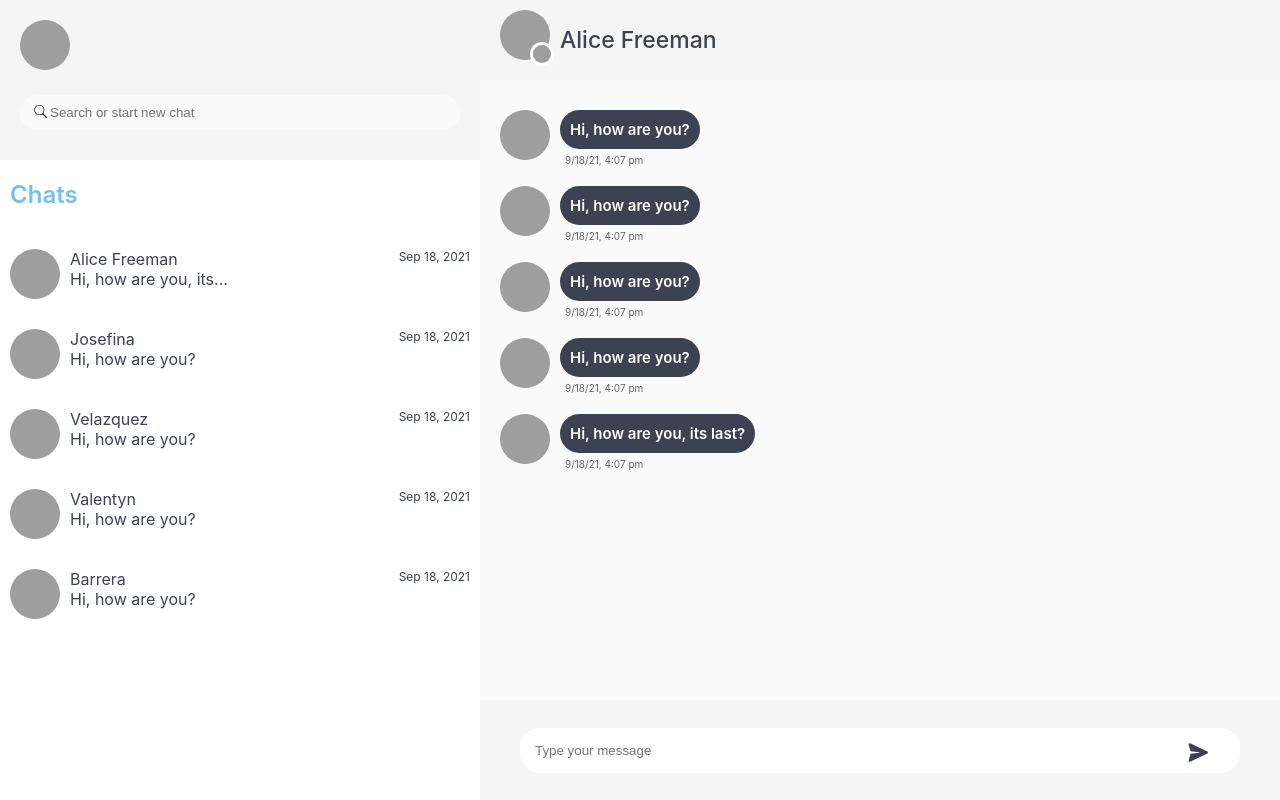
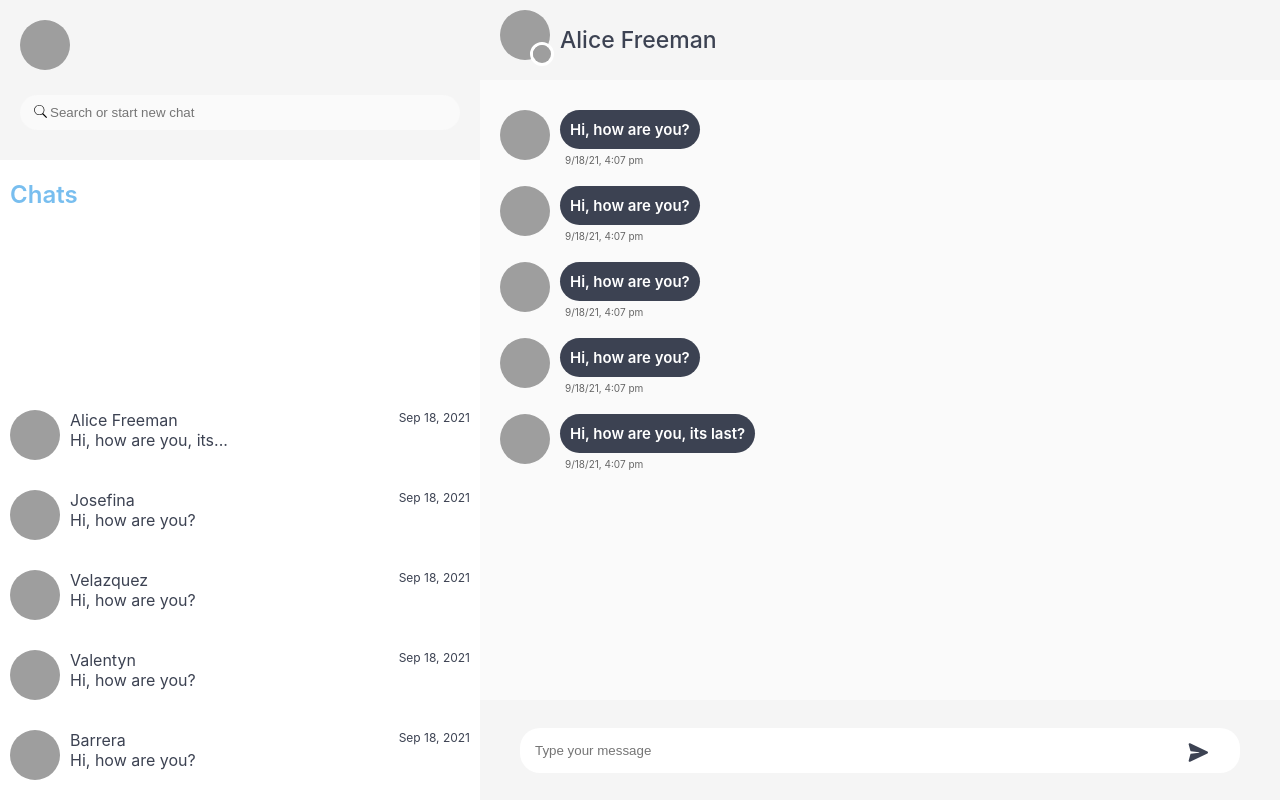
Before and after one commit to ajmakss/test-reenbit, a React (Create React App) app: page /dialog1 in a window 1280 px wide. Built offline with nearby package versions, Linux system fonts and the light colour scheme; grey boxes are pictures that could not be loaded.

Commit message:
Chats design fix

```diff
--- a/src/Components/Dialogs/Chats/Chats.js
+++ b/src/Components/Dialogs/Chats/Chats.js
@@ -7,7 +7,7 @@ import moment from 'moment';
 
 const Chats = (props) => {
 
-    let sortedDialogs = props.dialogs.sort((a,b) => {
+    let sortedDialogs = props.dialogs.sort((a, b) => {
         return new Date(b.messages[b.messages.length - 1].createdAt) - new Date(a.messages[a.messages.length - 1].createdAt)
     });
 
@@ -19,14 +19,16 @@ const Chats = (props) => {
 
         return <NavLink to={`/${d.dialogId}`}>
             <ChatItem lastMessage={d.messages[d.messages.length - 1].messageText}
-            createdAt={date}  currentMember={currentMember} memberName={memberName}/>
+                createdAt={date} currentMember={currentMember} memberName={memberName} />
         </NavLink>
     })
     return (
         <div className="chats">
-            <ChatsHeader auth={props.auth} users={props.users}/>
+            <ChatsHeader auth={props.auth} users={props.users} />
             <h2>Chats</h2>
-            {dialogsItems.sort()}
+            <div className="chats__wrapper">
+                {dialogsItems.sort()}
+            </div>
         </div>
     )
 }
--- a/src/Components/Dialogs/Chats/Chats.scss
+++ b/src/Components/Dialogs/Chats/Chats.scss
@@ -1,4 +1,11 @@
 .chats {
+    display: grid;
+    grid-template-rows: 1fr 5fr;
+    height: 100vh;
+    &__wrapper {
+        overflow-x: hidden;
+        overflow-y: scroll;
+    }
     a {
         color: #3c4252;
         text-decoration: none;
--- a/src/Components/Dialogs/Messages/Messages.js
+++ b/src/Components/Dialogs/Messages/Messages.js
@@ -1,4 +1,4 @@
-import React from "react";
+import React, { useState, useEffect } from "react";
 import SendMessageForm from "./SendMessageForm/SendMessageForm";
 import MessageItem from "./MessageItem.js/MessageItem";
 import './Messages.scss';
@@ -6,6 +6,7 @@ import MessagesHeader from "./MessagesHeader/MessagesHeader";
 import moment from 'moment';
 
 const Messages = (props) => {
+
     let messagesItems = props.messages[0].messages.map(m => {
 
         let date = moment(m.createdAt).format('M/D/gg, h:mm a');
@@ -20,12 +21,12 @@ const Messages = (props) => {
 
     return (
         <div className="messages">
-            <MessagesHeader currentMember={currentMember} />
-            <div className="messages__content">
+            <MessagesHeader currentMember={currentMember} pageYOffset />
+            <div className="messages__content"  >
                 {messagesItems}
             </div>
             <SendMessageForm addMessage={props.addMessage} currentDialog={props.currentDialog}
-            getMessage={props.getMessage} memberId={memberId}/>
+                getMessage={props.getMessage} memberId={memberId} />
         </div>
     )
 
```
